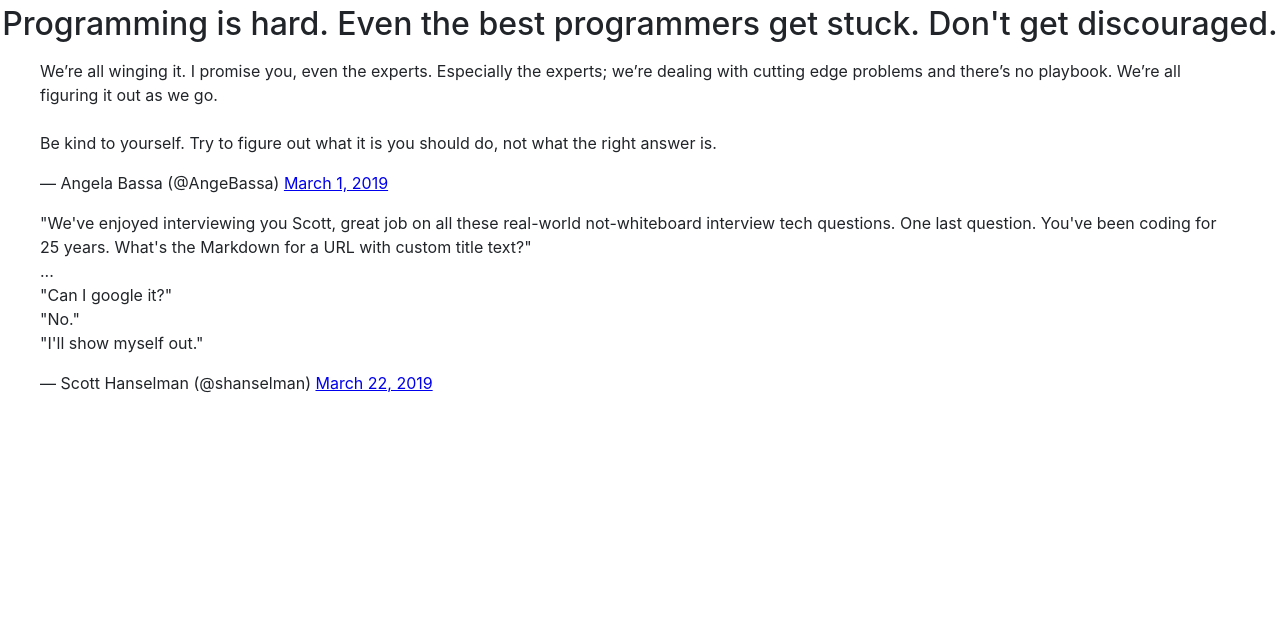
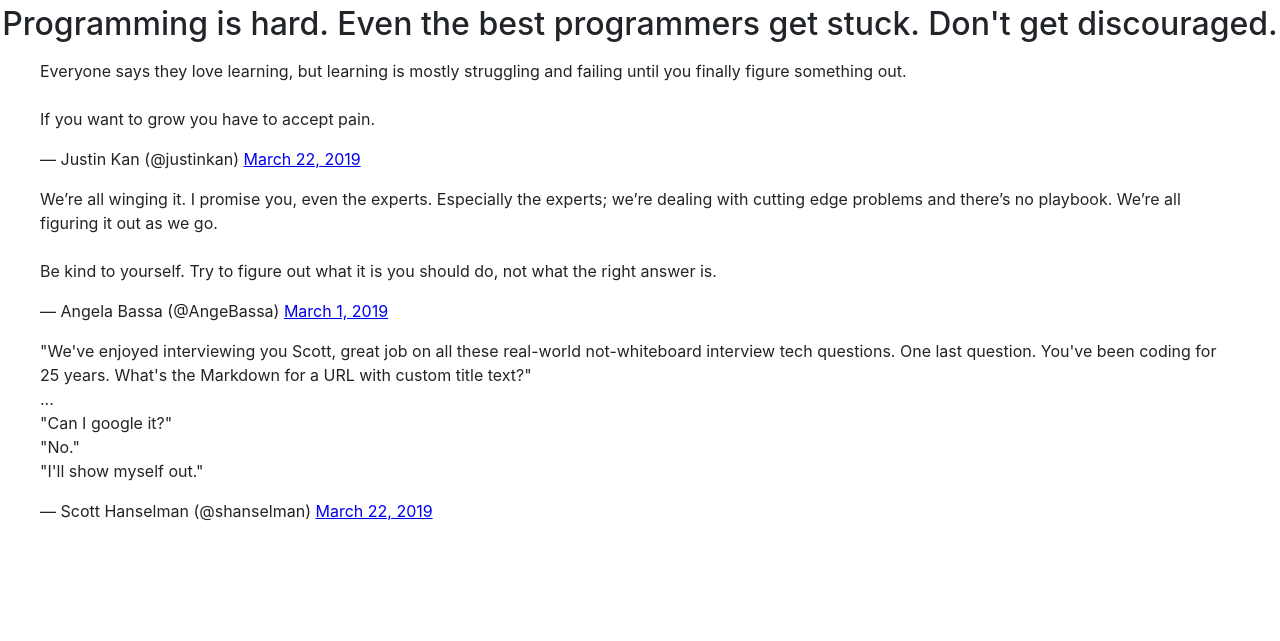
Before and after one commit to mrbusche/youarenotdumb, a plain HTML site: page index.html in a window 1280 px wide. Shown: the part 99-740 px from the top of the page. Drawn offline with Linux system fonts and the light colour scheme.

Commit message:
add new tweet

```diff
--- a/index.html
+++ b/index.html
@@ -13,6 +13,14 @@
     <div class="content">
       <h1>You are not dumb.</h1>
       <h2>Programming is hard. Even the best programmers get stuck. Don't get discouraged.</h2>
+      <blockquote class="twitter-tweet">
+        <p lang="en" dir="ltr">
+          Everyone says they love learning, but learning is mostly struggling and failing until you finally figure something out.
+          <br><br>If you want to grow you have to accept pain.
+        </p>
+        &mdash; Justin Kan (@justinkan)
+        <a href="https://twitter.com/justinkan/status/1109102101517361153?ref_src=twsrc%5Etfw">March 22, 2019</a>
+      </blockquote>
       <blockquote class="twitter-tweet">
         <p lang="en" dir="ltr">
           We’re all winging it. I promise you, even the experts. Especially the experts; we’re dealing with cutting edge problems and
```
